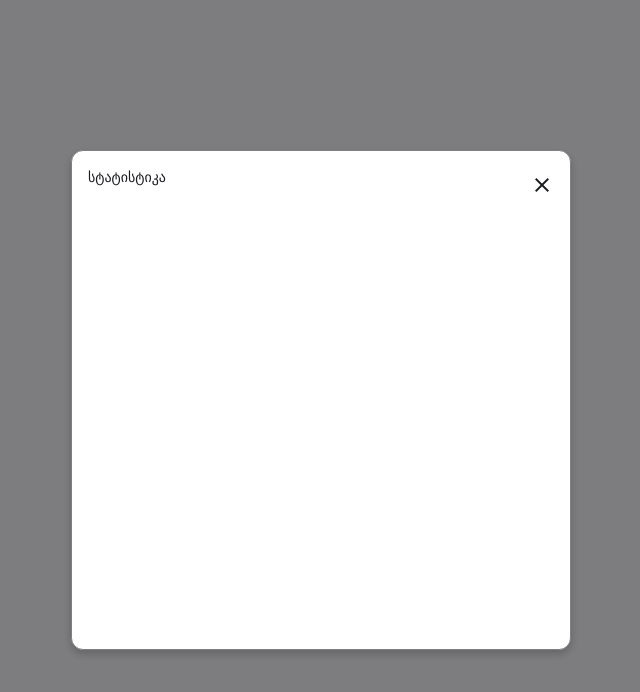
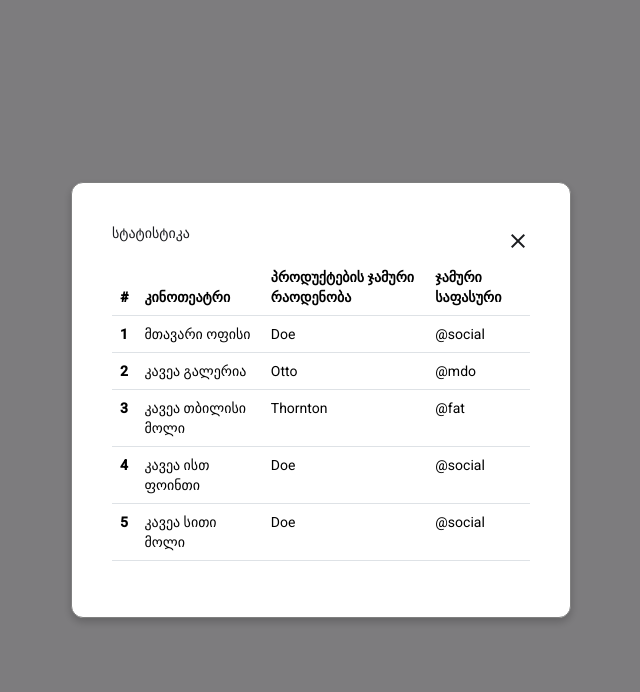
Before and after one commit to Nilo18/CaveaInventoryManager, an Angular app: page /modal in a window 1280 px wide. Shown: the top 692 px of the page, without its empty margins (319-959 px from the left). Built offline with nearby package versions, Linux system fonts and the light colour scheme.

Commit message:
Changed button color themes and finished stats modal layout

```diff
--- a/src/app/app-module.ts
+++ b/src/app/app-module.ts
@@ -8,6 +8,7 @@ import { Items } from './components/items/items';
 import { NewItemAddPage } from './pages/new-item-add-page/new-item-add-page';
 import { StatisticsModal } from './components/statistics-modal/statistics-modal';
 import { MatIconModule } from '@angular/material/icon';
+import { Pagination } from './components/pagination/pagination';
 
 @NgModule({
   declarations: [
@@ -15,7 +16,8 @@ import { MatIconModule } from '@angular/material/icon';
     Home,
     Items,
     NewItemAddPage,
-    StatisticsModal
+    StatisticsModal,
+    Pagination
   ],
   imports: [
     BrowserModule,
--- a/src/app/components/items/items.html
+++ b/src/app/components/items/items.html
@@ -2,7 +2,7 @@
     <div class="container text-center mt-4">
         <div class="d-flex justify-content-start gap-3 mb-4">
             <a class="btn btn-success mb-3 add-btn" href="/add"><mat-icon>post_add</mat-icon> დამატება</a>
-            <button class="btn btn-primary mb-3 stats-btn" (click)="showModal()"><mat-icon>bar_chart</mat-icon>სტატისტიკა</button>
+            <button class="mb-3 stats-btn custom-btn-bg" (click)="showModal()"><mat-icon>bar_chart</mat-icon>სტატისტიკა</button>
         </div>
 
         <ng-container *ngIf="showStatisticsModal">
--- /dev/null
+++ b/src/app/components/pagination/pagination.html
@@ -0,0 +1,19 @@
+<nav aria-label="Page navigation example">
+  <ul class="pagination">
+    <li class="page-item">
+      <a class="page-link" href="#" aria-label="Previous">
+        <span aria-hidden="true">&laquo;</span>
+      </a>
+    </li>
+    <li class="page-item"><a class="page-link" href="#">1</a></li>
+    <li class="page-item"><a class="page-link" href="#">2</a></li>
+    <li class="page-item"><a class="page-link" href="#">3</a></li>
+    <li class="page-item"><a class="page-link" href="#">4</a></li>
+    <li class="page-item"><a class="page-link" href="#">5</a></li>
+    <li class="page-item">
+      <a class="page-link" href="#" aria-label="Next">
+        <span aria-hidden="true">&raquo;</span>
+      </a>
+    </li>
+  </ul>
+</nav>
--- /dev/null
+++ b/src/app/components/pagination/pagination.scss
@@ -0,0 +1,3 @@
+.page-link {
+    color: #cc3399;
+}
--- a/src/app/components/statistics-modal/statistics-modal.html
+++ b/src/app/components/statistics-modal/statistics-modal.html
@@ -2,12 +2,57 @@
   <div class="stats-modal-background"></div>
   <!-- <p>The statistics modal works!</p> -->
   <!-- <p>The statistics modal works!</p> -->
-  <div class="stats-modal">
-    <div class="stats-modal-content">
+  <div class="stats-modal container-fluid">
+    <div class="stats-modal-content p-3 p-md-4">
         <div class="stats-modal-content-header">
             <p>სტატისტიკა</p>
             <mat-icon (click)="closeStatsModal() ">close</mat-icon>
         </div>
+        <div class="table-responsive">
+          <table class="table table-hover">
+              <thead>
+                <tr>
+                  <th scope="col">#</th>
+                  <th scope="col">კინოთეატრი</th>
+                  <th scope="col">პროდუქტების ჯამური რაოდენობა</th>
+                  <th scope="col">ჯამური საფასური</th>
+                </tr>
+              </thead>
+              <tbody>
+                <tr>
+                  <th scope="row">1</th>
+                  <td>მთავარი ოფისი</td>
+                  <td>Doe</td>
+                  <td>@social</td>
+                </tr>
+                <tr>
+                  <th scope="row">2</th>
+                  <td>კავეა გალერია</td>
+                  <td>Otto</td>
+                  <td>@mdo</td>
+                </tr>
+                <tr>
+                  <th scope="row">3</th>
+                  <td>კავეა თბილისი მოლი</td>
+                  <td>Thornton</td>
+                  <td>@fat</td>
+                </tr>
+                <tr>
+                  <th scope="row">4</th>
+                  <td>კავეა ისთ ფოინთი</td>
+                  <td>Doe</td>
+                  <td>@social</td>
+                </tr>
+                <tr>
+                  <th scope="row">5</th>
+                  <td>კავეა სითი მოლი</td>
+                  <td>Doe</td>
+                  <td>@social</td>
+                </tr>
+
+              </tbody>
+          </table>
+      </div>
     </div>
   </div>
 </div>
--- a/src/app/components/statistics-modal/statistics-modal.scss
+++ b/src/app/components/statistics-modal/statistics-modal.scss
@@ -14,8 +14,8 @@
   border: 1px solid gray;
   padding: 1rem;
   z-index: 1000;
-  width: 500px;
-  height: 500px;
+  max-width: 500px;
+  // height: 500px;
   box-shadow: 0 4px 8px rgba(0,0,0,0.2);
   border-radius: 12px;
 
--- a/src/app/pages/home/home.html
+++ b/src/app/pages/home/home.html
@@ -1,3 +1,4 @@
 <div class="page-wrapper">
     <app-items></app-items>
+    <app-pagination></app-pagination>
 </div>
--- a/src/app/pages/new-item-add-page/new-item-add-page.html
+++ b/src/app/pages/new-item-add-page/new-item-add-page.html
@@ -22,7 +22,7 @@
                 <input type="number" id="itemPrice" class="form-control" placeholder="შეიყვანეთ ფასი" min="0" step="0.01">
             </div>
 
-            <button type="submit" class="btn btn-success mt-4">დამატება</button>
+            <button type="submit" class="custom-btn-bg bigger-padding mt-4">დამატება</button>
         </form>
     </div>
 </div>
--- a/src/app/pages/new-item-add-page/new-item-add-page.scss
+++ b/src/app/pages/new-item-add-page/new-item-add-page.scss
@@ -1,6 +1,10 @@
 // For screens above 576px
 .align-items-responsive {
     align-items: center;
+}
+
+.bigger-padding {
+  padding: 0.45rem 0.85rem;
 }
 
 @media (max-width: 576px) {
--- a/src/styles.scss
+++ b/src/styles.scss
@@ -61,5 +61,26 @@ html, body {
   padding-right: 15px;
 }
 
+// *** You can remove this and the stats button color will reset back to blue ***
+.custom-btn-bg {
+  background-color: #cc3399;
+  border-color: #cc3399;
+  border: none;
+  border-radius: 0.375rem;
+  color: white;
+  padding: 0.375rem 0.75rem;
+}
+
+.custom-btn-bg:hover {
+  background-color: #b52d87;
+  border-color: #b52d87;
+}
+
+.custom-btn-bg:focus-visible {
+  outline: none; /* removes default outline */
+  box-shadow: 0 0 0 0.25rem #ff92db !important; /* custom glow color */
+  border-color: #cc3399; /* optional border color change */
+}
+
 html, body { height: 100%; }
 body { margin: 0; font-family: Roboto, "Helvetica Neue", sans-serif; }
```
Also changed, not shown: src/app/components/pagination/pagination.ts (added, +11 -0 lines), 1 other file (tests, documents, lock files or other folders).
